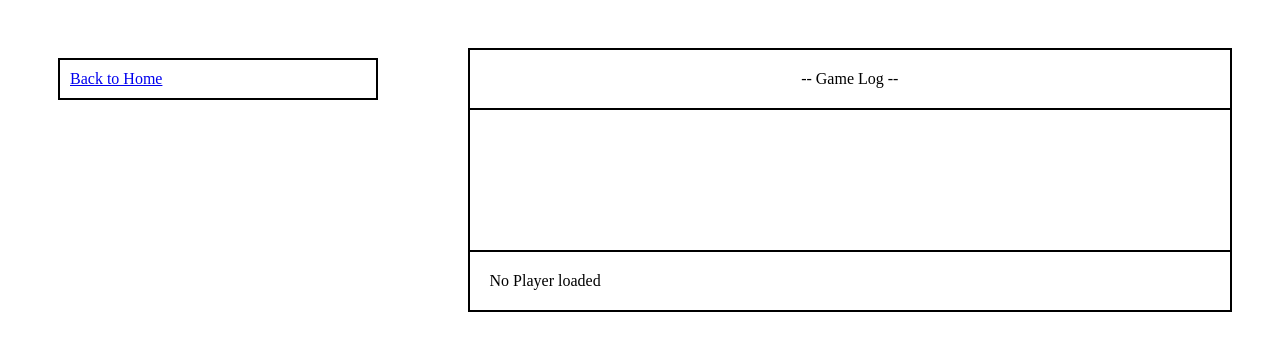
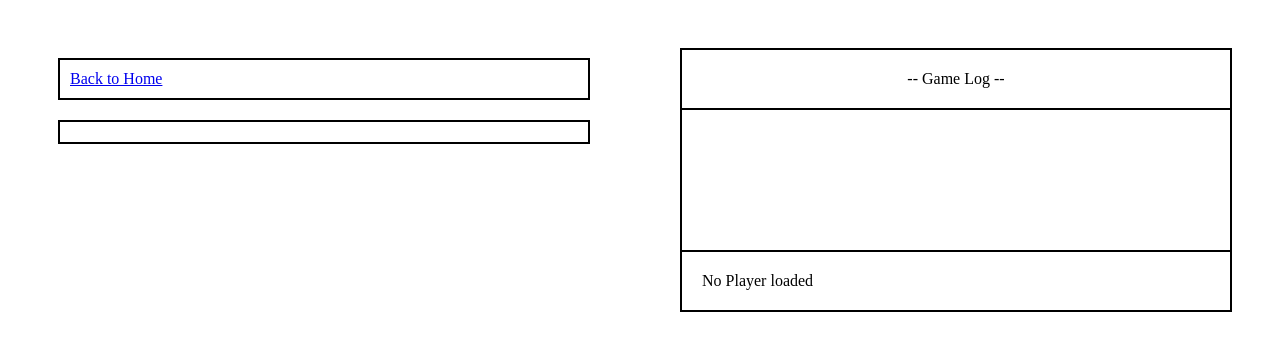
Before and after one commit to freemanlevine/taco-stand, a Flask app: template src/templates/shops.html in a window 1280 px wide. Shown: the top 351 px of the page. Run offline with Flask 3, Linux system fonts and the light colour scheme; the template is opened without the code that fills it, so the values that code supplies are empty.

Commit message:
tweak flexbox styles

```diff
--- a/src/app.py
+++ b/src/app.py
@@ -22,10 +22,11 @@ def delete_shop(shop_id):
 
 @app.route("/increment")
 def increment_simulation():
+    messages = game.increment_simulation()
     active_player = db.get_active_player()
     return render_template(
         "increment.html",
-        messages=game.increment_simulation(),
+        messages=messages,
         player=active_player,
         shop_price=game.shop_price
     )
--- a/src/templates/layout.html
+++ b/src/templates/layout.html
@@ -2,19 +2,17 @@
 <html>
     <head>
         <style>
-            .flex-container {
+            .columns {
                 display: flex;
-                align-items: stretch;
             }
-            .flex-container > div {
+            .columns > div {
                 margin: 20px;
                 padding: 20px;
             }
             .left-column {
-                flex-grow: 1;
                 display: flex;
                 flex-direction: column;
-                align-items: stretch;
+                flex-basis: 50%;
             }
             .left-column > div {
                 margin: 10px;
@@ -22,13 +20,21 @@
                 border: 2px solid black;
             }
             .right-column {
-                flex-grow: 3
+                display: flex;
+                flex-direction: column;
+                align-items: stretch;
+                flex-basis: 50%;
+            }
+            .right-column > div {
+                padding: 20px;
+                justify-content: center;
+                border: 2px solid black;
             }
         </style>
         <title>Taco Stand</title>
     </head>
     <body>
-        <div class="flex-container">
+        <div class="columns">
             <div class="left-column">
                 {% block left_column %}
                     <div style="text-align:center;"><p>Welcome to the Taco Stand App!</p></div>
@@ -40,30 +46,18 @@
             <div class="right-column">
                 {% block right_column %}
                 <style>
-                    .container {
-                        display: flex;
-                        flex-direction: column;
-                        align-items: stretch;
-                    }
-                    .container > div {
-                        padding: 20px;
-                        justify-content: center;
-                        flex-grow: 1;
-                    }
                 </style>
-                <div class="container" style="border: 2px solid black;">
-                    <div style="border-bottom: 2px solid black;">
+                <div>
                     <div style="text-align: center;">
                         -- Game Log --
                     </div>
                 </div>
-                    <div style="flex-grow: 5;border-bottom: 2px solid black;flex-basis: 100px;">
+                <div style="flex-grow: 3; flex-basis: 100px;border-top:0px">
                     {% block log_messages %}
                     {% endblock %}
                 </div>
-                    <div>
+                <div style="border-top:0px">
                     {% include 'player_block.html' %}
-                    </div>
                 </div>
                 {% endblock %}
             </div>
--- a/src/templates/shops.html
+++ b/src/templates/shops.html
@@ -1,6 +1,20 @@
+<style>
+    .shops-container {
+        display: flex;
+        flex-flow: row wrap;
+        justify-content: space-between;
+    }
+    .shops-container > div {
+        margin: 10px;
+        padding: 10px;
+        border: 2px solid black;
+        width: calc(2% + 100% / 4);
+    }
+</style>
 {% extends "layout.html" %}
 {% block left_column %}
 <div><a href="/">Back to Home</a></div>
+<div class="shops-container">
     {% for shop in shops %}
     <div>
         {{ shop.name }}
@@ -12,6 +26,7 @@
         <a href="/shop/{{ shop.id }}/delete">Delete Shop</a>
     </div>
     {% endfor %}
+</div>
 {% endblock %}
 
 {% block log_messages %}
```
Lines whose indentation alone changed are shown as unchanged.
